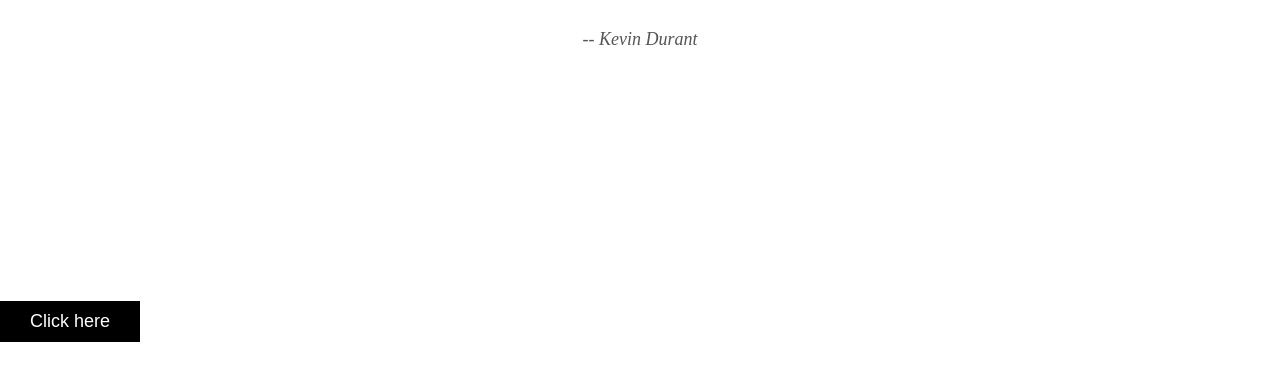
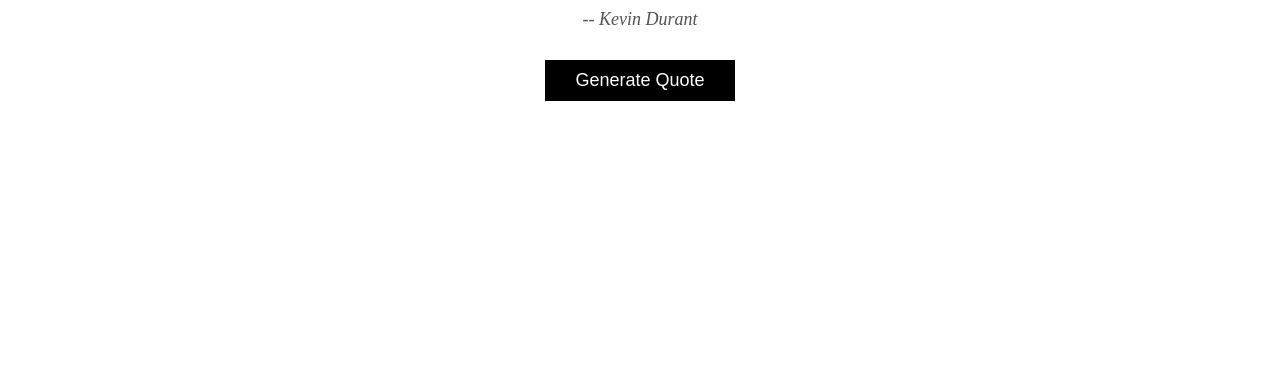
Before and after one commit to victorbruce/generate-quotes, a plain HTML site: page index.html in a window 1280 px wide. Shown: the part 351-732 px from the top of the page. Drawn offline with Linux system fonts and the light colour scheme.

Commit message:
Change button text

```diff
--- a/index.html
+++ b/index.html
@@ -15,8 +15,8 @@
     <div id="quote-text">
       <h1 id="quote">Hardwork beats talent if talent fails to beat hardwork</h1>
       <p id="author">-- Kevin Durant</p>
+      <button id="btn">Generate Quote</button>
     </div>
-    <button id="btn">Click here</button>
   </div>
 
   <script src="js/main.js"></script>
```
